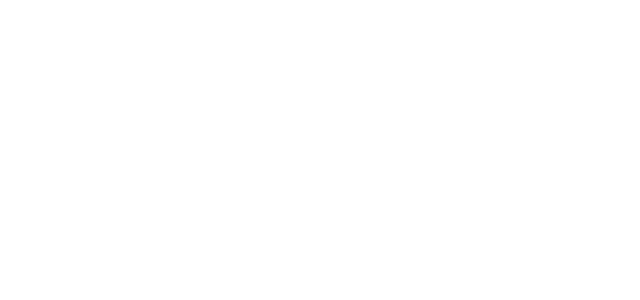
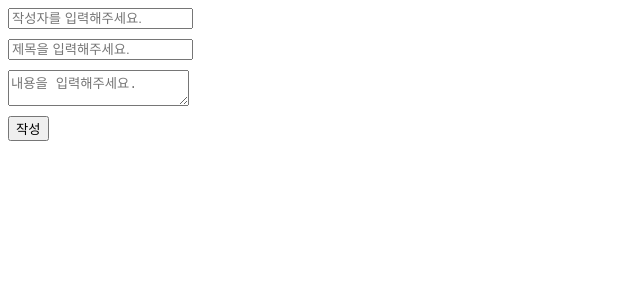
Before and after one commit to wknowpark797/vue2-clone-board, a Vue app in the folder vue-simple-crud/: page /create in a window 1280 px wide. Shown: the top 300 px of the page, without its empty margins (0-640 px from the left). Built offline with nearby package versions, Linux system fonts and the light colour scheme; the HTML template or start-up script is replaced by a standard one.

Commit message:
[ simple crud ] 글작성 화면 추가

```diff
--- /dev/null
+++ b/vue-simple-crud/src/components/CreateComp.vue
@@ -0,0 +1,60 @@
+<template>
+    <div>
+        <input
+            type="text"
+            v-model="params.writer"
+            placeholder="작성자를 입력해주세요.">
+        <input
+            type="text"
+            v-model="params.title"
+            placeholder="제목을 입력해주세요.">
+        <textarea
+            v-model="params.content"
+            placeholder="내용을 입력해주세요." />
+
+        <button
+            type="button"
+            @click="onClickCreate">
+            작성
+        </button>
+    </div>
+</template>
+
+<script>
+    import data from '@/data';
+
+    export default {
+        name: 'CreateComp',
+        data() {
+            return {
+                params: {
+                    writer: '',
+                    title: '',
+                    content: ''
+                }
+            }
+        },
+        mounted() {
+
+        },
+        methods: {
+            onClickCreate() {
+                const newSeq = data[data.length - 1].seq + 1;
+                data.push({
+                    seq: newSeq,
+                    writer: this.params.writer,
+                    title: this.params.title,
+                    content: this.params.content
+                });
+                this.$router.push('/');
+            }
+        }
+    }
+</script>
+
+<style scoped>
+    input, textarea {
+        display: block;
+        margin-bottom: 10px;
+    }
+</style>
--- a/vue-simple-crud/src/components/ReadComp.vue
+++ b/vue-simple-crud/src/components/ReadComp.vue
@@ -20,7 +20,8 @@
         </table>
 
         <button
-            type="button">
+            type="button"
+            @click="$router.push('/create')">
             글쓰기
         </button>
     </div>
--- a/vue-simple-crud/src/data/index.js
+++ b/vue-simple-crud/src/data/index.js
@@ -1,18 +1,18 @@
 export default [
     {
-        seq: '1',
+        seq: 1,
         writer: '작성자 01',
         title: '글제목 01',
         content: '글내용 01'
     },
     {
-        seq: '2',
+        seq: 2,
         writer: '작성자 02',
         title: '글제목 02',
         content: '글내용 02'
     },
     {
-        seq: '3',
+        seq: 3,
         writer: '작성자 03',
         title: '글제목 03',
         content: '글내용 03'
--- a/vue-simple-crud/src/router/index.js
+++ b/vue-simple-crud/src/router/index.js
@@ -14,6 +14,11 @@
             path: '/read',
             name: 'read',
             component: () => import(/* webpackChunkName: 'read' */ '@/components/ReadComp')
+        },
+        {
+            path: '/create',
+            name: 'create',
+            component: () => import(/* webpackChunkName: 'create' */ '@/components/CreateComp')
         }
     ]
 })
```
